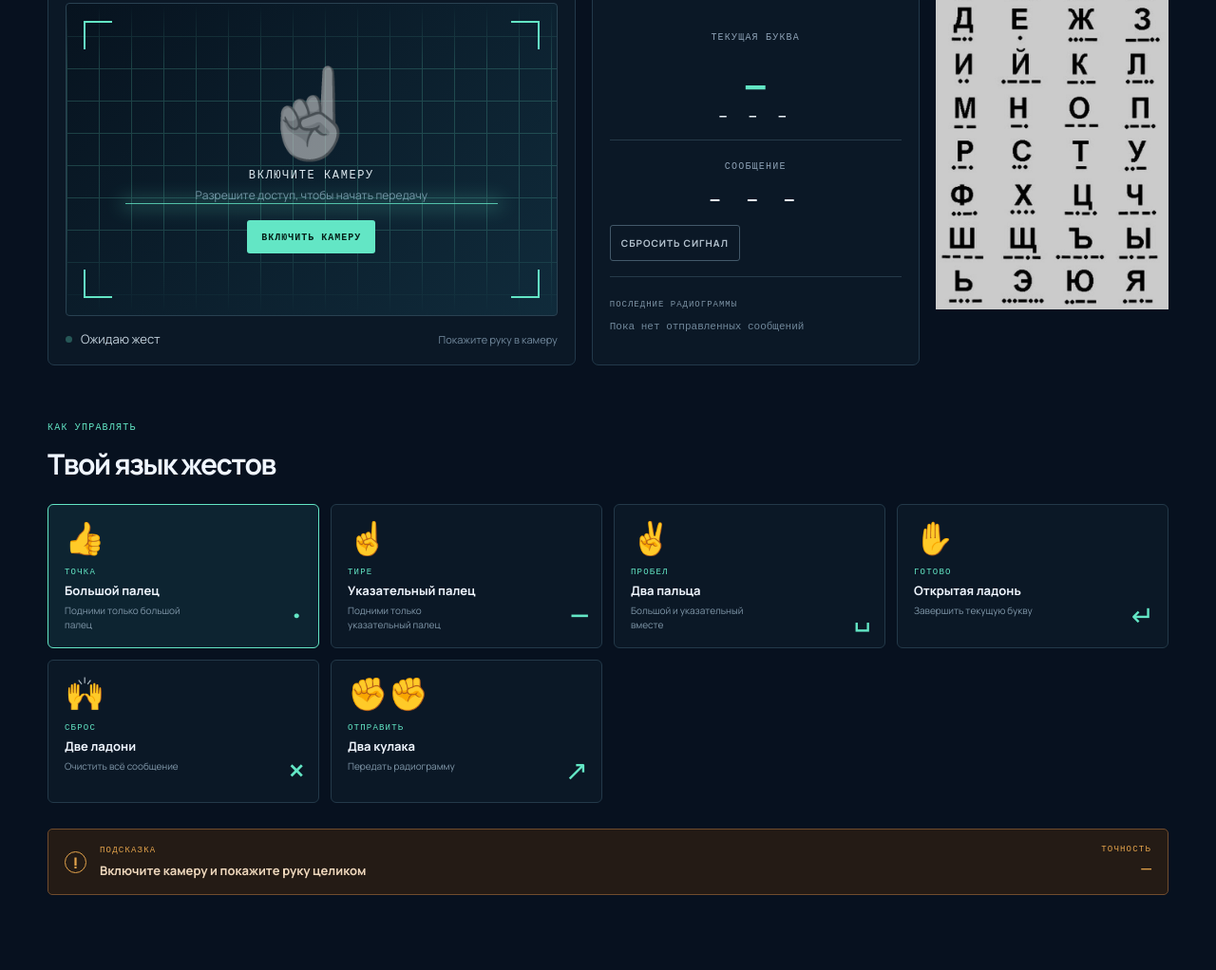
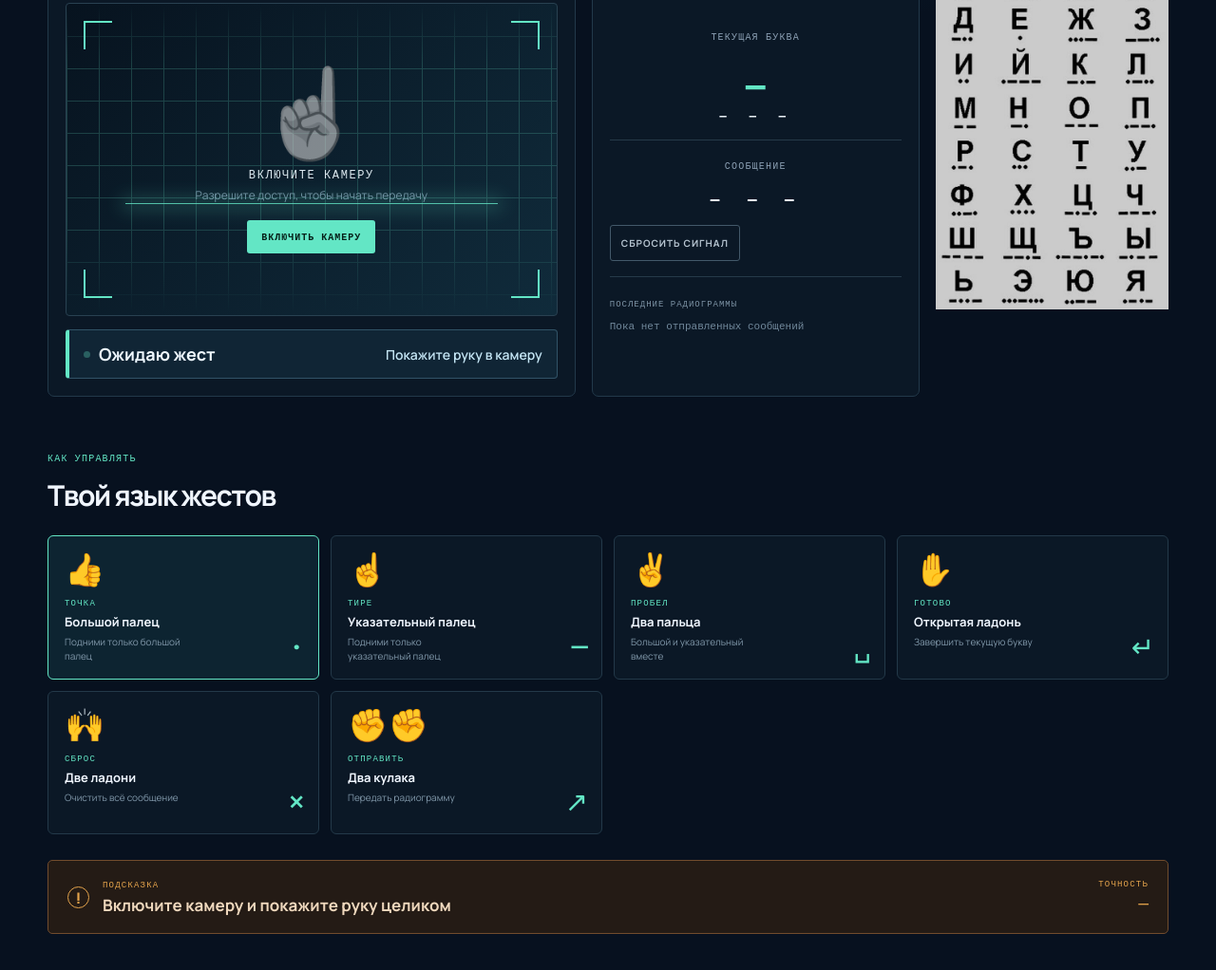
Before and after one commit to RiazArys/Beibitai_admit_hackathon, a website built with Vite: page index.html in a window 1280 px wide. Shown: the part 496-1518 px from the top of the page at 95% size. Before the commit the page ends 1487 px from the top, so only its background shows below. Built offline with nearby package versions, Linux system fonts and the light colour scheme.

Commit message:
feat: enlarge gesture feedback

```diff
--- a/src/style.css
+++ b/src/style.css
@@ -718,14 +718,23 @@ button {
   display: flex;
   align-items: center;
   gap: 4px;
-  color: #c4d2dd;
-  font-size: 13px;
-  padding-top: 15px;
+  color: #eff8ff;
+  font-size: 18px;
+  font-weight: 700;
+  padding: 13px 15px;
+  margin-top: 14px;
+  background: #102535;
+  border: 1px solid #315367;
+  border-left: 4px solid #63e6c5;
+  border-radius: 4px;
 }
 .recognition-state small {
   margin-left: auto;
-  color: #738a9e;
-  font-size: 11px;
+  color: #c4e5f4;
+  font-size: 14px;
+  font-weight: 600;
+  max-width: 52%;
+  text-align: right;
 }
 .pulse {
   animation: pulse 1.5s infinite;
@@ -868,7 +877,7 @@ button {
   border: 1px solid #714c2d;
   background: #241b15;
   border-radius: 5px;
-  padding: 14px 17px;
+  padding: 18px 20px;
 }
 .feedback-icon {
   border: 1px solid #e5a44c;
@@ -887,7 +896,7 @@ button {
   margin-bottom: 4px;
 }
 .feedback strong {
-  font-size: 13px;
+  font-size: 17px;
   color: #efd8bd;
 }
 .accuracy {
@@ -942,7 +951,7 @@ button {
     align-items: flex-start;
   }
   .feedback strong {
-    font-size: 11px;
+    font-size: 14px;
   }
   .accuracy {
     display: none;
```
